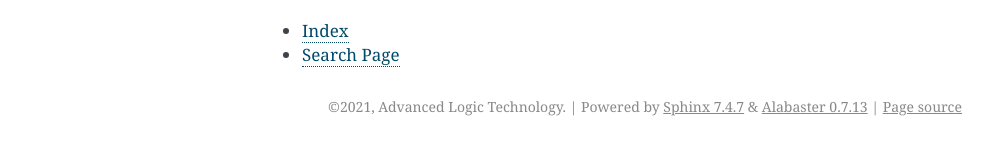
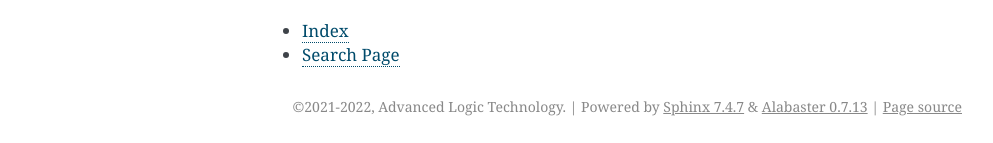
Before and after one commit to alt-lu/pywellcad, a Sphinx documentation site: the page built from doc/index.rst, in a window 1280 px wide. Shown: the part 877-1020 px from the top of the page, without its empty margins (148-1141 px from the left). Built offline with Sphinx 7.4.7, drawn with Linux system fonts in a browser that asks for light colours.

```diff
--- a/doc/conf.py
+++ b/doc/conf.py
@@ -18,7 +18,7 @@
 # -- Project information -----------------------------------------------------
 
 project = 'pywellcad'
-copyright = '2021, Advanced Logic Technology'
+copyright = '2021-2022, Advanced Logic Technology'
 author = 'Advanced Logic Technology'
 
 
@@ -37,6 +37,7 @@ templates_path = ['_templates']
 # This pattern also affects html_static_path and html_extra_path.
 exclude_patterns = ['_build', 'Thumbs.db', '.DS_Store']
 
+autodoc_mock_imports = ["win32com"]
 
 # -- Options for HTML output -------------------------------------------------
 
--- a/doc/equipment_item.rst
+++ b/doc/equipment_item.rst
@@ -1,5 +1,5 @@
 EquipmentItem
-=========
+=============
 
 .. autoclass:: wellcad.com.EquipmentItem
    :members:
--- a/setup.cfg
+++ b/setup.cfg
@@ -16,4 +16,4 @@ packages = find:
 zip_safe = False
 python_requires = >=3.6
 install_requires =
-    pywin32
+    pywin32==303 ; platform_system=="Windows"
```
